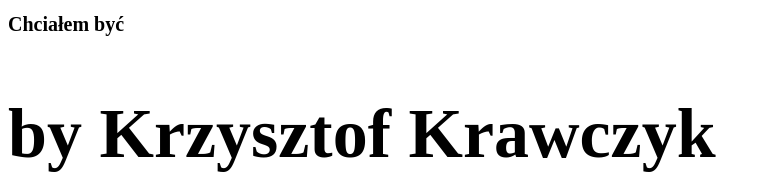
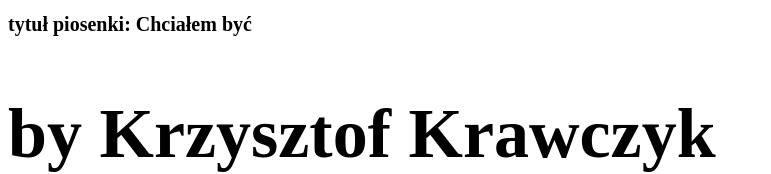
Before and after one commit to meghara14/nauka-gita-2, a plain HTML site: page index.html in a window 1280 px wide. Shown: the top 174 px of the page, without its empty margins (0-771 px from the left). Drawn offline with Linux system fonts and the light colour scheme; files that its build step writes are made by us from their sources.

Commit message:
zmiana h1

```diff
--- a/index.html
+++ b/index.html
@@ -7,7 +7,7 @@
         <link rel="stylesheet" href="style.css">
     </head>
     <body>
-        <h1>Chciałem być</h1>
+        <h1>tytuł piosenki: Chciałem być</h1>
         <h2>by Krzysztof Krawczyk</h2>
         <p>Chciałem być marynarzem <br>
             Chciałem mieć tatuaże<br>
```
